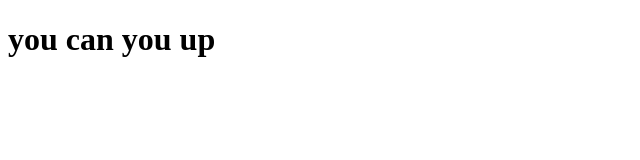
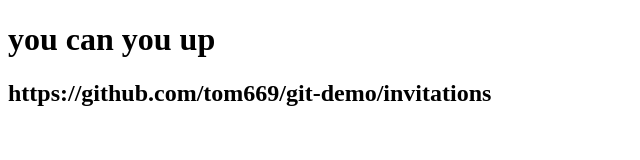
Before and after one commit to tom669/git-demo, a website: page src/demo.html in a window 1280 px wide. Shown: the whole page, without its empty margins (0-640 px from the left). Drawn offline with Linux system fonts and the light colour scheme.

Commit message:
1 tom669x commit

```diff
--- a/src/demo.html
+++ b/src/demo.html
@@ -6,6 +6,7 @@
 </head>
 <body>
   <h1>you can you up</h1>
+  <h2>https://github.com/tom669/git-demo/invitations</h2>
   <script>
        console.log('hello')
   </script>
```
